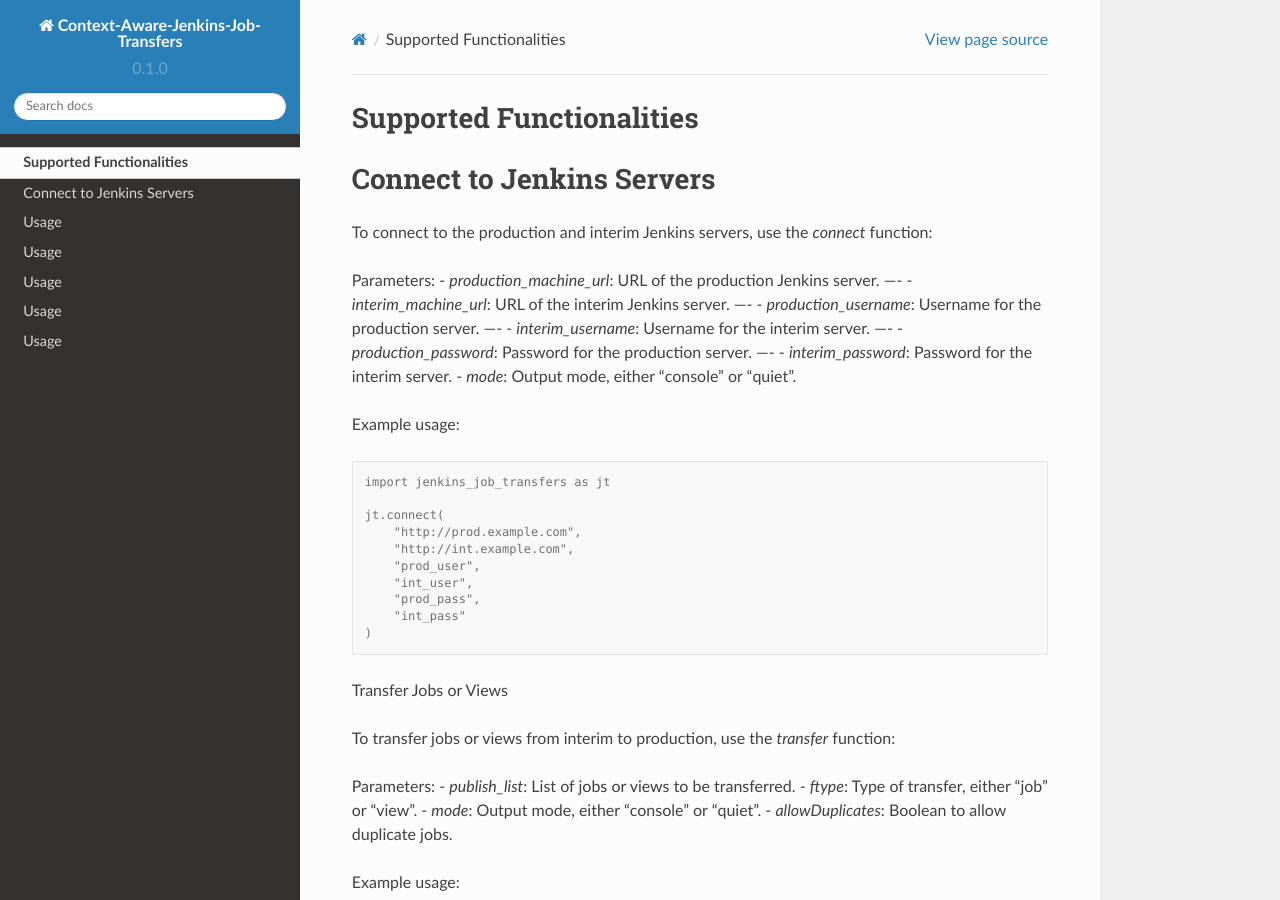
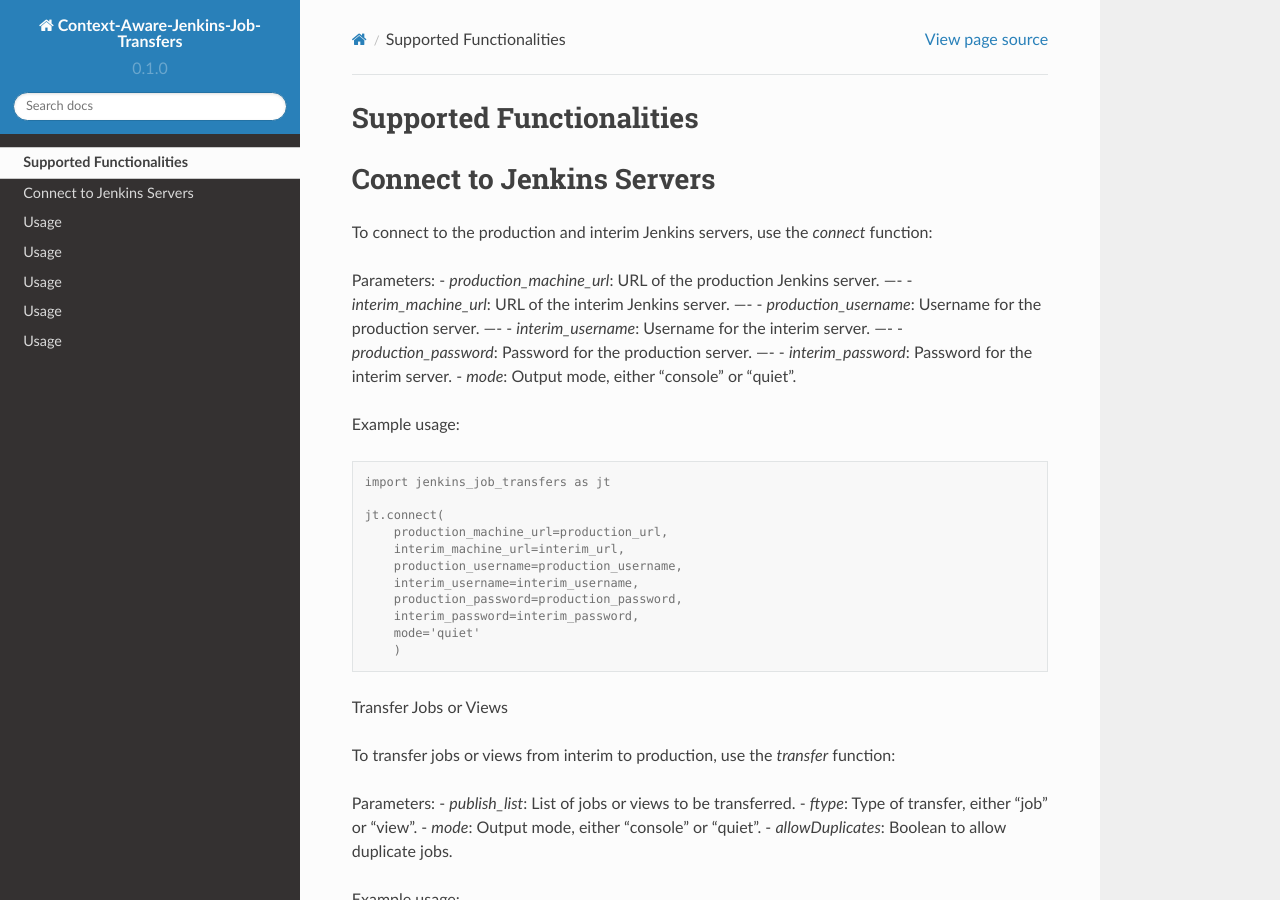
Before and after one commit to joelkariyalil/Context-Aware-Jenkins-Transfers-Documentation, a Sphinx documentation site: the page built from docs/source/usage.rst, in a window 1280 px wide and 900 px high. Built offline with Sphinx 7.4.7 and the Read the Docs theme 2.0.0, drawn with Linux system fonts in a browser that asks for light colours; pages that are not in the unit, such as notebooks, are missing from menus.

Commit message:
MOD: Changes in usage.rst

```diff
--- a/docs/source/usage.rst
+++ b/docs/source/usage.rst
@@ -27,13 +27,14 @@
     import jenkins_job_transfers as jt
 
     jt.connect(
-        "http://prod.example.com",
-        "http://int.example.com",
-        "prod_user",
-        "int_user",
-        "prod_pass",
-        "int_pass"
-    )
+        production_machine_url=production_url,
+        interim_machine_url=interim_url,
+        production_username=production_username,
+        interim_username=interim_username,
+        production_password=production_password,
+        interim_password=interim_password,
+        mode='quiet'
+        )
 
 Transfer Jobs or Views
 
```
